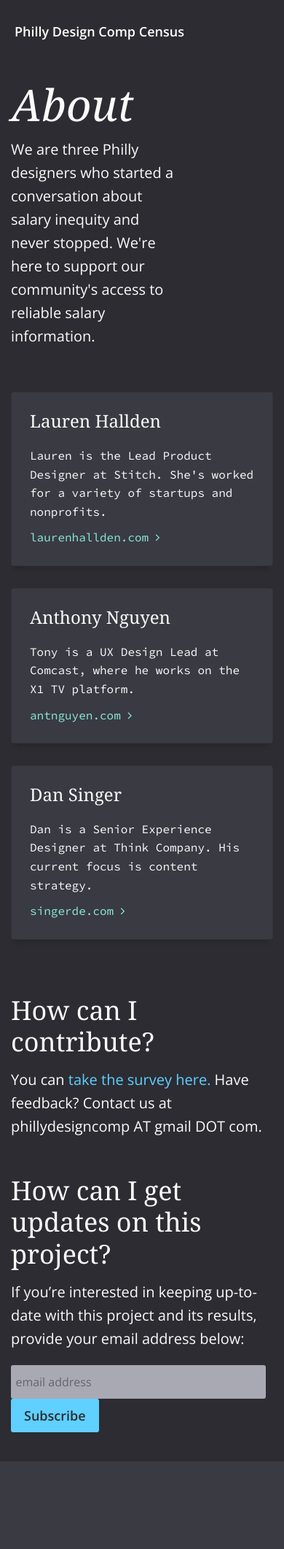
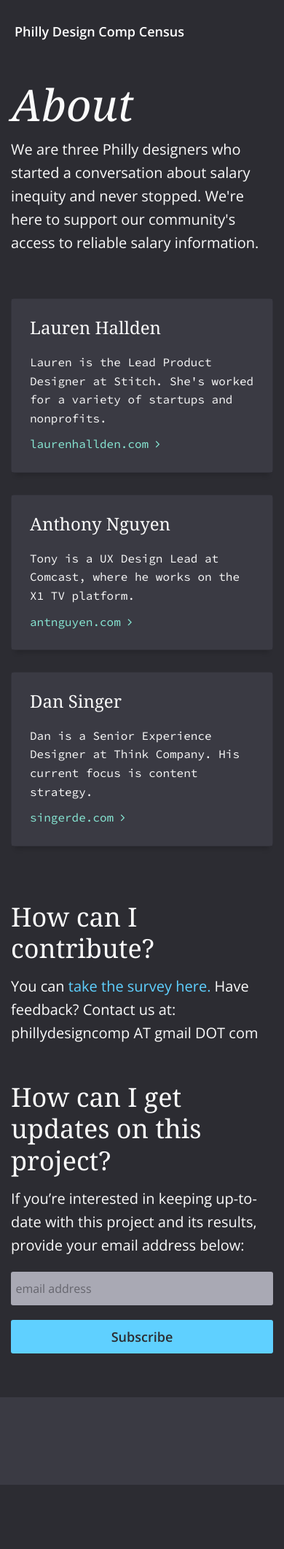
Before and after one commit to laurenhallden/designer-survey, a Jekyll site: the page built from about.md, in a window 390 px wide. Shown: the whole page at 73% size. Built offline with Jekyll 4.4.1, drawn with Linux system fonts in a browser that asks for light colours; nearby versions of some CDN libraries; comment, search, counter and statistics services are not loaded; after the commit the page ends 2035 px from its top, so only the background shows below that.

Commit message:
cleaning up section breaks for mobile

```diff
--- a/_layouts/about.html
+++ b/_layouts/about.html
@@ -11,7 +11,7 @@
 <section>
     <div class="container">
         <div class="row text-left">
-            <div class="col-8">
+            <div class="col-lg-9">
                 <h1>{{ page.title }}</h1>
                 <p>We are three Philly designers who started a conversation about salary inequity and never stopped. We're here to support our community's access to reliable salary information. </p>
             </div>
@@ -51,13 +51,25 @@
 <section>
     <div class="container">
         <div class="row">
-            <div class="col-12">
+            <div class="col-lg-9">
                 <h3>How can I contribute?</h3>
-                <p>You can <a href="#">take the survey here.</a> Have feedback? Contact us at phillydesigncomp AT gmail DOT com.</p>
+                <p>You can <a href="#">take the survey here.</a> Have feedback? Contact us at:<br/>phillydesigncomp AT gmail DOT com</p>
                 <h3>How can I get updates on this project?</h3>
                 <p>If you’re interested in keeping up-to-date with this project and its results, provide your email address below:</p>
 
-                {% include mailchimp.html %}
+                <!-- Begin Mailchimp Signup Form -->
+                <div id="mc_embed_signup">
+                    <form action="https://gmail.us3.list-manage.com/subscribe/post?u=04cfc825e27ada5c0f9b49361&amp;id=9be5d2c62c" method="post" id="mc-embedded-subscribe-form" name="mc-embedded-subscribe-form" class="validate" target="_blank" novalidate>
+                        <div id="mc_embed_signup_scroll">
+
+                        <input type="email" value="" name="EMAIL" class="email" id="mce-EMAIL" placeholder="email address" required>
+                        <!-- real people should not fill this in and expect good things - do not remove this or risk form bot signups-->
+                        <div style="position: absolute; left: -5000px;" aria-hidden="true"><input type="text" name="b_04cfc825e27ada5c0f9b49361_9be5d2c62c" tabindex="-1" value=""></div>
+                        <div class="clear"><input type="submit" value="Subscribe" name="subscribe" id="mc-embedded-subscribe" class="button btn btn-primary"></div>
+                        </div>
+                    </form>
+                </div>
+                <!--End mc_embed_signup-->
 
             </div>
         </div>
--- a/_layouts/thanks.html
+++ b/_layouts/thanks.html
@@ -11,7 +11,7 @@
 <section>
     <div class="container">
         <div class="row text-left">
-            <div class="col-8">
+            <div class="col-lg-9">
                 <h1>{{ page.title }}</h1>
                 <p>Thank you for sharing. We're going to collect responses throughout July and expect to share results in the fall. If you'd like to receive updates, sign up for our email list below. (This will be in no way tied to your responses!)</p>
 
--- a/stylesheets/screen.css
+++ b/stylesheets/screen.css
@@ -706,6 +706,14 @@
   margin: 0;
   transition: all 0.23s ease-in-out 0s;
 }
+@media screen and (max-width: 767px) {
+  /* line 170, ../sass/_components.scss */
+  #mc_embed_signup input.email, #mc_embed_signup .button {
+    display: block;
+    width: 100%;
+    margin-bottom: 1rem;
+  }
+}
 
 /* Footer */
 /* Standard */
```
Also changed, not shown: _layouts/standard.html (+5 -4 lines), sass/_components.scss (+8 -0 lines), 1 other file.
